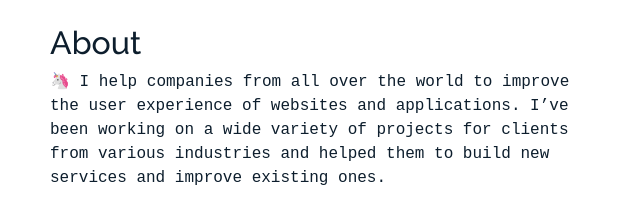
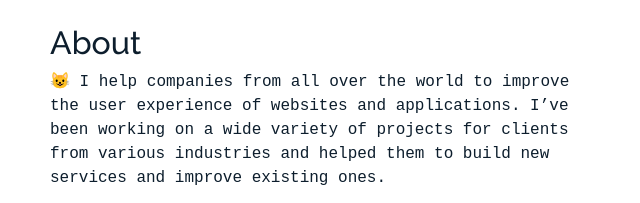
Before and after one commit to korenyako/portfolio, a plain HTML site: page about.html in a window 1280 px wide. Shown: the part 197-400 px from the top of the page, 35-675 px from the left. Drawn offline with Linux system fonts and the light colour scheme; a web font is replaced by a local one.

Commit message:
Update about.html

```diff
--- a/about.html
+++ b/about.html
@@ -75,7 +75,7 @@
           <div class="col-md-6" data-aos="fade-up">
 
             <h2>About</h2>
-            <p>🦄 I help companies from all over the world to improve the user experience of websites and applications. I’ve been working on a wide variety of projects for clients from various industries and helped them to build new services and improve existing ones.</p>
+            <p>😺 I help companies from all over the world to improve the user experience of websites and applications. I’ve been working on a wide variety of projects for clients from various industries and helped them to build new services and improve existing ones.</p>
 
             <p>🌈 Some of the bigger names I’ve collaborated with are Adidas, Anheuser-Busch, Bosch, De Fonseca, Ferrero, Harley-Davidson, Hochland, Hyundai, Mercedes-Benz, PepsiCo, Salomon, KFC, Kotányi, Mazda, SCA (Essity), Pizza Hut, Saint-Gobain, Toshiba, Unilever, Valio, Xerox, Zehnder.</p>
 
```
